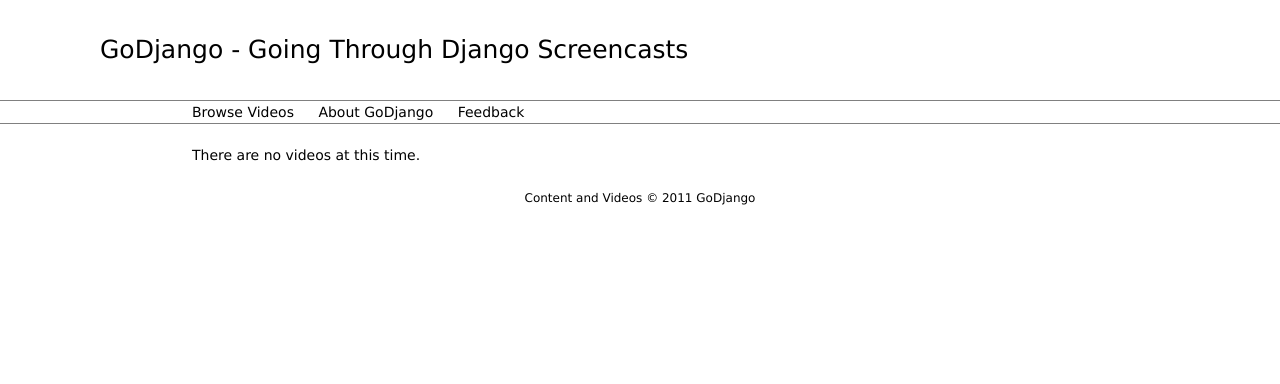
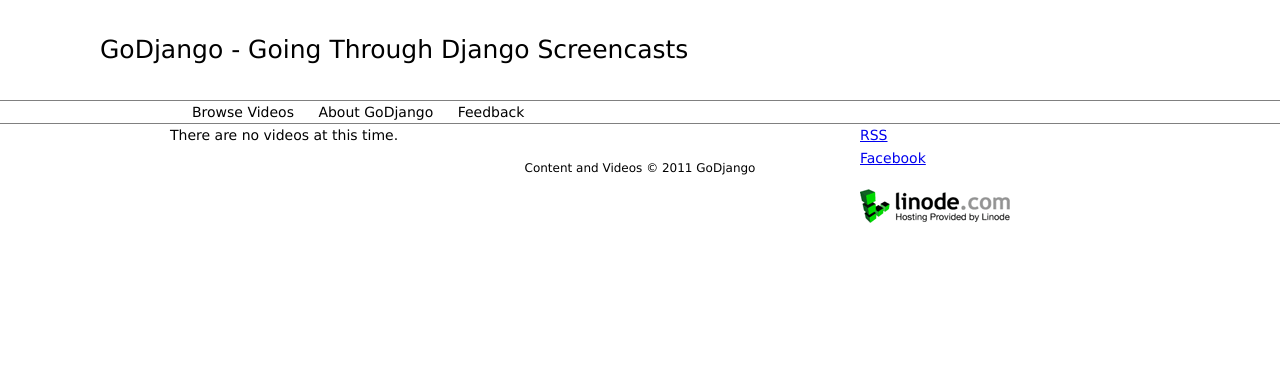
Before and after one commit to buddylindsey/GoDjango, a Django app: page / in a window 1280 px wide. Shown: the top 384 px of the page. Run offline with Django 3.2, Linux system fonts and the light colour scheme; data that the repository does not hold is empty; some libraries are stand-ins or nearby versions.

Commit message:
added visuals to rss

```diff
--- a/godjango/static/css/main.css
+++ b/godjango/static/css/main.css
@@ -85,12 +85,23 @@
 }
 
 #content{
+    width: 940px;
     margin: 20px 0px 20px 0px;
+    margin: 0 auto;
 }
 
 .content{
-    width: 70%;
-    margin: 0 auto;
+    width: 660px;
+}
+
+#side-panel{
+  width: 290px;
+  position: absolute;
+  margin: 0px 0px 0px 690px;
+}
+
+.widget{
+  margin: 0px 0px 20px 0px;
 }
 
 .article{
--- a/godjango/templates/base.html
+++ b/godjango/templates/base.html
@@ -3,7 +3,8 @@
     <head>
         <title>{% block title %}{% endblock %}</title>
         <link rel="stylesheet" type="text/css" href="/static/css/main.css" />
-        <link rel="stylesheet" href="/static/css/video-js.css" type="text/css" media="screen" title="Video JS" charset="utf-8">
+        <link rel="stylesheet" href="/static/css/video-js.css" type="text/css" media="screen" title="Video JS" charset="utf-8" />
+        <link rel="alternate" type="application/rss+xml" title="GoDjango.com Main Feed (RSS 2.0)" href="http://feeds.feedburner.com/GoDjango" />
         {% block head %}{% endblock %}
     </head>
     <body>
--- a/godjango/templates/home/index.html
+++ b/godjango/templates/home/index.html
@@ -5,6 +5,19 @@
 {% endblock %}
 
 {% block content %}
+<aside id="side-panel">
+  <div class="widget">
+    <ul>
+      <li><a href="http://feeds.feedburner.com/GoDjango">RSS</a></li>
+      <li><a href="http://www.facebook.com/pages/GoDjango/110180145763953">Facebook</a></li>
+    </ul>
+  </div>
+  <div class="widget">
+    <a href="http://www.linode.com/?r=3a66ff0ec674bff254f8de21f5418489b791336e"><img src="/static/images/linode.png" alt="Hosting provided by Linode" /></a>
+  </div>
+</aside>
+
+
 <section class="content">
 {% if videos %}
     {% for v in videos %}
@@ -26,7 +39,4 @@
     </p>
 {% endif %}
 </section>
-<aside class="side-panel">
-</aside>
-
 {% endblock %}
```
Also changed, not shown: godjango/static/images/linode.png (added).
